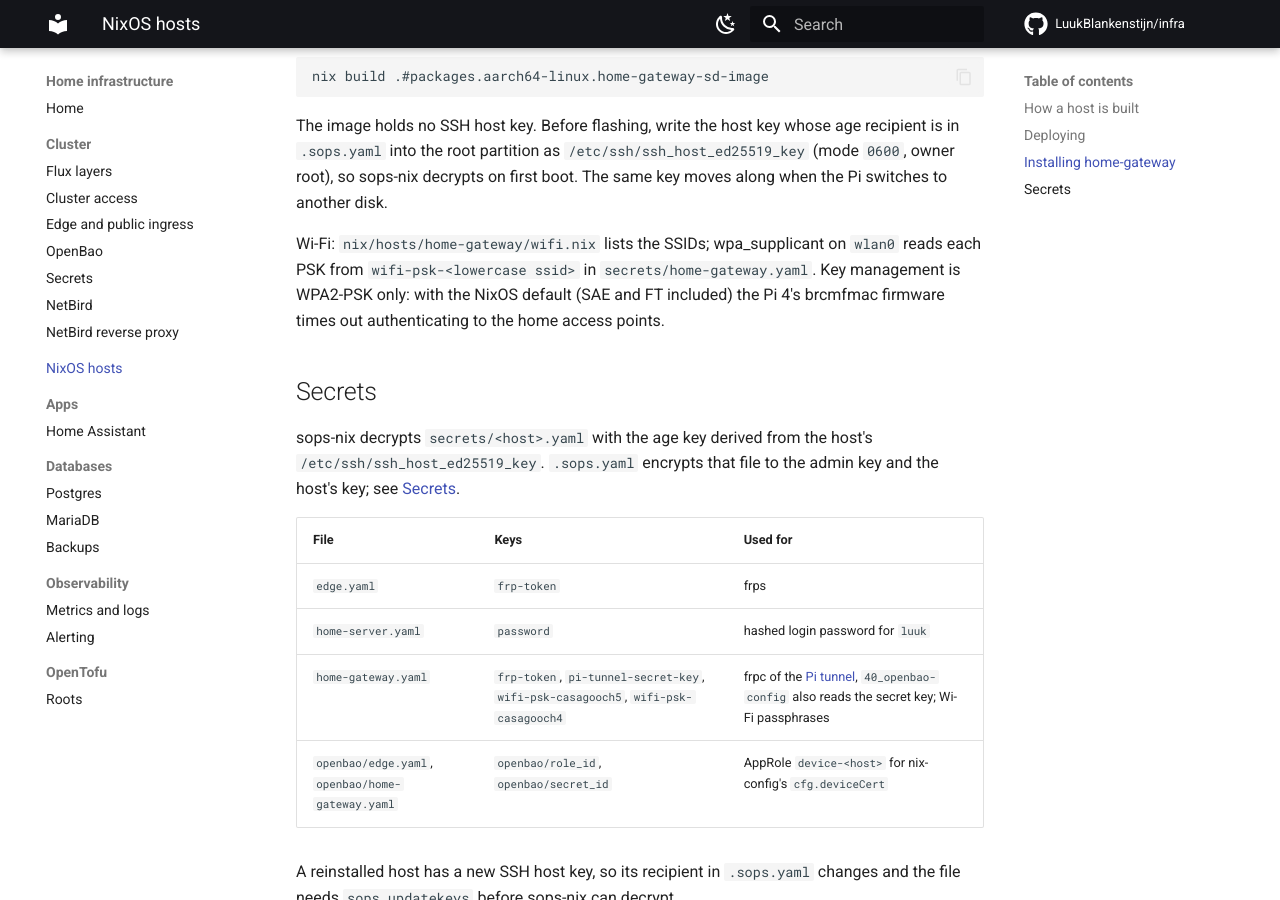
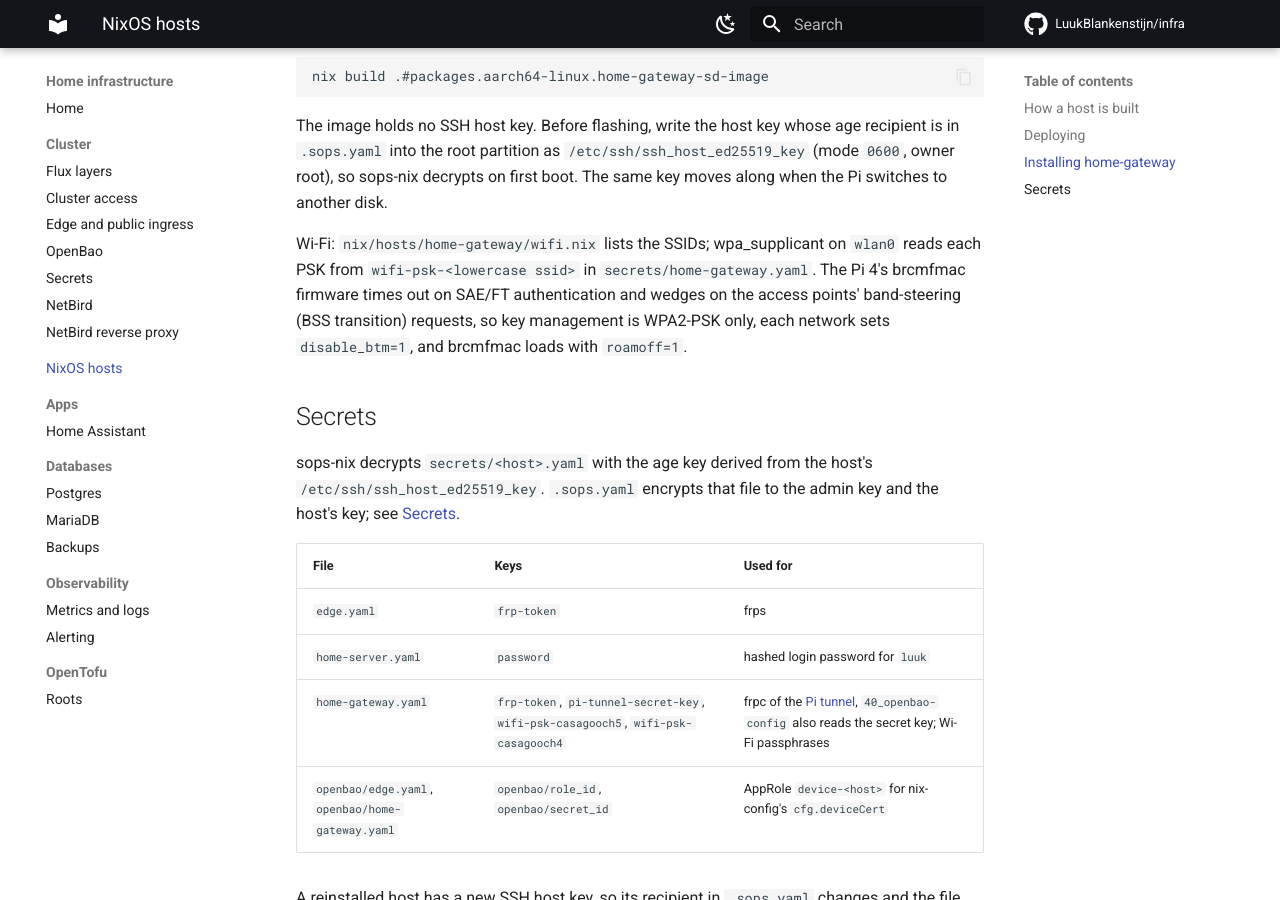
Before and after one commit to LuukBlankenstijn/infra, an MkDocs documentation site: the page built from docs/hosts.md, in a window 1280 px wide and 900 px high, scrolled down 1754 px. Built offline with MkDocs 1.6.1 and Material for MkDocs 9.7.7, drawn with Linux system fonts in a browser that asks for light colours; comment, search, counter and statistics services are not loaded.

Commit message:
fix(home-gateway): disable BTM and brcmfmac firmware roaming

```diff
--- a/docs/hosts.md
+++ b/docs/hosts.md
@@ -74,9 +74,10 @@ on first boot. The same key moves along when the Pi switches to another disk.
 
 Wi-Fi: `nix/hosts/home-gateway/wifi.nix` lists the SSIDs; wpa_supplicant on
 `wlan0` reads each PSK from `wifi-psk-<lowercase ssid>` in
-`secrets/home-gateway.yaml`. Key management is WPA2-PSK only: with the NixOS
-default (SAE and FT included) the Pi 4's brcmfmac firmware times out
-authenticating to the home access points.
+`secrets/home-gateway.yaml`. The Pi 4's brcmfmac firmware times out on SAE/FT
+authentication and wedges on the access points' band-steering (BSS transition)
+requests, so key management is WPA2-PSK only, each network sets
+`disable_btm=1`, and brcmfmac loads with `roamoff=1`.
 
 ## Secrets
 
```
Also changed, not shown: 1 other file.
